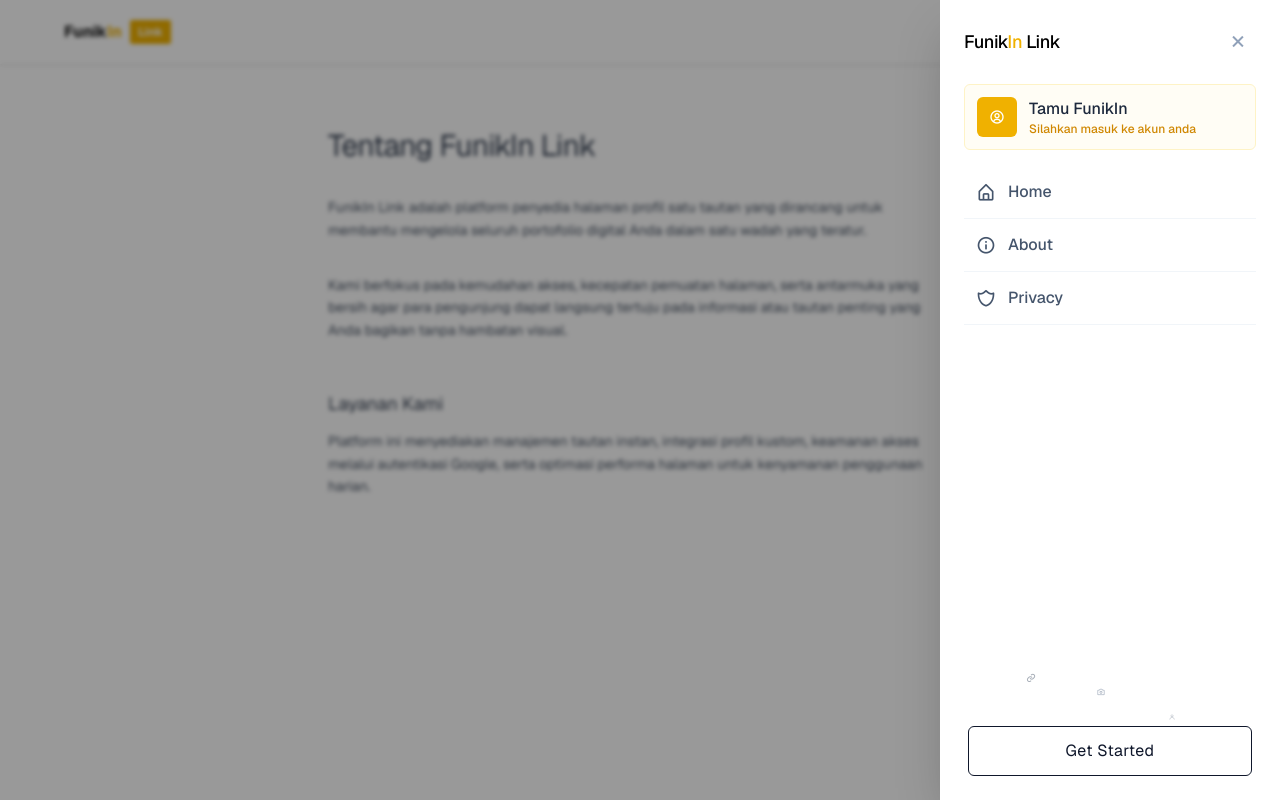
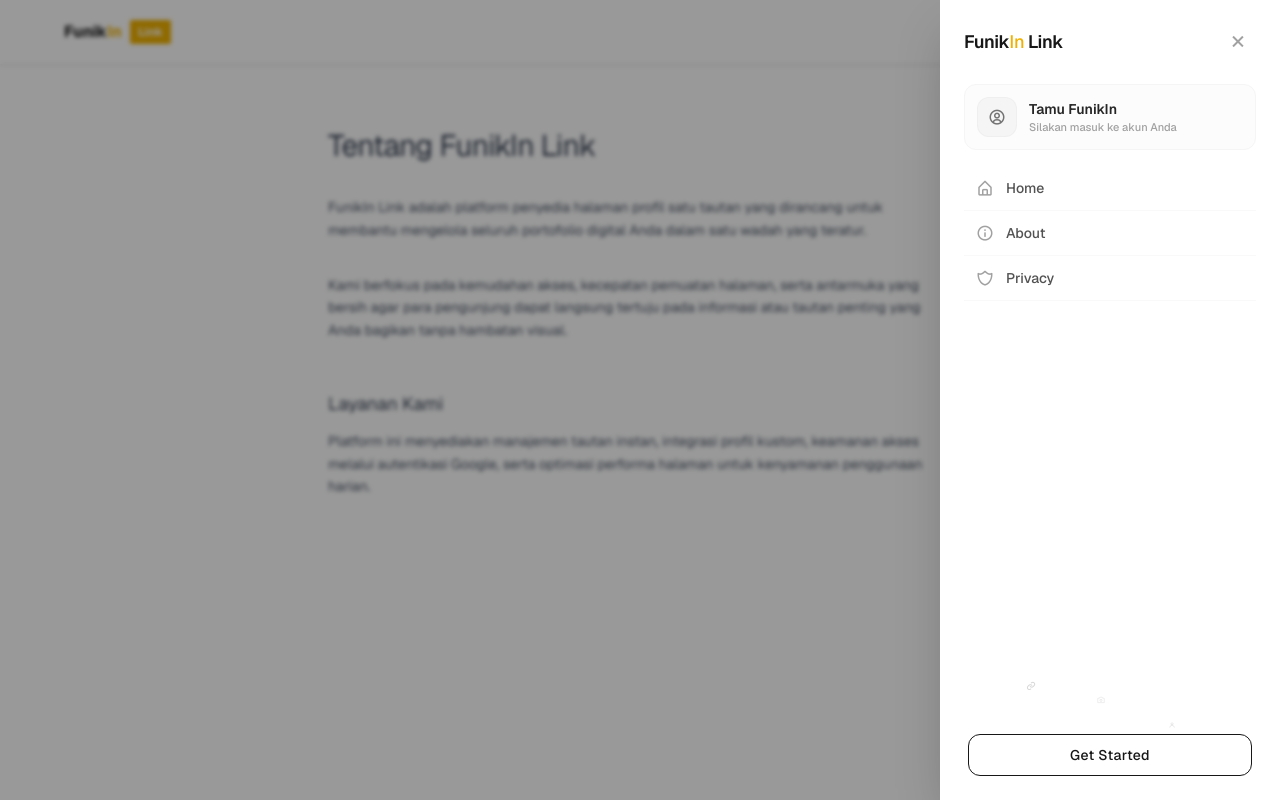
Before and after one commit to gedevalendra/FunikInLink, a Next.js app: page /About in a window 1280 px wide. Both pictures are taken after a click on the button 1196 px from the left and 32 px from the top of the page. Shown: the top 800 px of the page. Built offline with nearby package versions, Linux system fonts and the light colour scheme; no server answers.

Commit message:
update-otomatis

```diff
--- a/components/ui/sidebar.tsx
+++ b/components/ui/sidebar.tsx
@@ -1,7 +1,7 @@
 "use client";
 
+import { useState, useEffect } from "react";
 import Link from "next/link";
-import { useEffect } from "react";
 import { useSession, signOut } from "next-auth/react";
 
 interface SidebarProps {
@@ -9,18 +9,34 @@ interface SidebarProps {
   onClose: () => void;
 }
 
+// Subkomponen untuk mendeteksi gambar profil yang rusak/invalid
+function SidebarAvatar({ src, alt, fallbackText }: { src: string; alt: string; fallbackText: string }) {
+  const [hasError, setHasError] = useState(false);
+
+  if (!src || hasError) {
+    return (
+      <div className="w-10 h-10 rounded-xl bg-neutral-900 text-white font-medium flex items-center justify-center text-xs uppercase shrink-0 select-none">
+        {fallbackText.substring(0, 2)}
+      </div>
+    );
+  }
+
+  return (
+    <img
+      src={src}
+      alt={alt}
+      onError={() => setHasError(true)}
+      className="w-10 h-10 rounded-xl border border-neutral-200/60 object-cover shrink-0"
+    />
+  );
+}
+
 export default function Sidebar({ isOpen, onClose }: SidebarProps) {
   const { data: session } = useSession();
 
-  // Ambil data profile secara aman dan akurat dari database session rill
+  const userImage = session?.user?.image || "";
   const userName = (session?.user as any)?.name || session?.user?.name || "Pengguna";
-  const userImage = session?.user?.image || "";
-
-  // Ambil username asli jika ada di session, jika tidak ada, ekstrak dari email sebagai fallback aman
-  const userUsername =
-    (session?.user as any)?.username ||
-    session?.user?.email?.split("@")[0] ||
-    "user";
+  const userUsername = (session?.user as any)?.username || session?.user?.email?.split("@")[0] || "user";
 
   // Efek Mengunci Scroll Halaman Belakang ketika Sidebar Aktif/Terbuka
   useEffect(() => {
@@ -70,7 +86,7 @@ export default function Sidebar({ isOpen, onClose }: SidebarProps) {
 
       {/* Kontainer Sidebar */}
       <div
-        className={`fixed top-0 right-0 h-full w-[80%] max-w-[340px] bg-white shadow-2xl z-50 p-6 flex flex-col justify-between transition-transform duration-300 ease-in-out text-slate-800 ${
+        className={`fixed top-0 right-0 h-full w-[80%] max-w-[340px] bg-white shadow-2xl z-50 p-6 flex flex-col justify-between transition-transform duration-300 ease-in-out text-neutral-800 ${
           isOpen ? "translate-x-0" : "translate-x-full"
         }`}
       >
@@ -78,12 +94,12 @@ export default function Sidebar({ isOpen, onClose }: SidebarProps) {
         <div className="flex flex-col">
           {/* Tombol Close & Logo */}
           <div className="w-full flex items-center justify-between mb-6">
-            <span className="text-base sm:text-lg font-medium tracking-tight text-black">
-              Funik<span className="text-yellow-500">In</span> Link
+            <span className="text-base sm:text-lg font-semibold tracking-tight text-neutral-900">
+              Funik<span className="text-yellow-500 font-medium">In</span> Link
             </span>
             <button
               onClick={onClose}
-              className="p-1.5 flex cursor-pointer rounded-md text-slate-400 hover:bg-slate-100 hover:text-slate-600 active:scale-95 transition-all duration-150"
+              className="p-1.5 flex cursor-pointer rounded-xl text-neutral-400 hover:bg-neutral-50 hover:text-neutral-600 active:scale-95 transition-all duration-150"
             >
               <i className="bx bx-x text-2xl"></i>
             </button>
@@ -92,75 +108,71 @@ export default function Sidebar({ isOpen, onClose }: SidebarProps) {
           {/* KARTU PROFIL (Kondisional: Real User / Dummy User) */}
           {session ? (
             <div
-              className={`flex items-center gap-3 bg-slate-50 border border-slate-100 p-3 rounded-md mb-4 transition-all transform duration-300 ${
+              className={`flex items-center gap-3 bg-neutral-50/50 border border-neutral-200/60 p-3 rounded-xl mb-4 transition-all transform duration-300 ${
                 isOpen ? "translate-y-0 opacity-100" : "-translate-y-4 opacity-0"
               }`}
             >
-              {userImage ? (
-                <img src={userImage} alt={userName} className="w-10 h-10 rounded-md border border-slate-200 object-cover" />
-              ) : (
-                <div className="w-10 h-10 rounded-md bg-slate-800 text-white font-medium flex items-center justify-center text-xs uppercase shrink-0">
-                  {userName.substring(0, 2)}
-                </div>
-              )}
+              {/* Memakai subkomponen pengecekan gambar invalid */}
+              <SidebarAvatar src={userImage} alt={userName} fallbackText={userName} />
+
               <div className="min-w-0 flex-1">
-                <p className="font-medium text-sm sm:text-base text-slate-800 truncate">{userName}</p>
-                <p className="text-xs text-slate-400 font-mono truncate">@{userUsername}</p>
+                <p className="font-semibold text-sm text-neutral-800 truncate">{userName}</p>
+                <p className="text-xs text-neutral-400 font-mono truncate">@{userUsername}</p>
               </div>
             </div>
           ) : (
             <div
-              className={`flex items-center gap-3 bg-amber-50/50 border border-amber-100 p-3 rounded-md mb-4 transition-all transform duration-300 ${
+              className={`flex items-center gap-3 bg-neutral-50/50 border border-neutral-100 p-3 rounded-xl mb-4 transition-all transform duration-300 ${
                 isOpen ? "translate-y-0 opacity-100" : "-translate-y-4 opacity-0"
               }`}
             >
-              <div className="w-10 h-10 rounded-md bg-yellow-500 text-white flex items-center justify-center text-base shrink-0">
+              <div className="w-10 h-10 rounded-xl bg-neutral-100 border border-neutral-200/40 text-neutral-500 flex items-center justify-center text-lg shrink-0">
                 <i className="bx bx-user-circle"></i>
               </div>
               <div className="min-w-0">
-                <p className="font-medium text-sm sm:text-base text-slate-800 truncate">Tamu FunikIn</p>
-                <p className="text-xs text-yellow-600 font-medium truncate">Silahkan masuk ke akun anda</p>
+                <p className="font-semibold text-sm text-neutral-800 truncate">Tamu FunikIn</p>
+                <p className="text-[11px] text-neutral-400 font-medium truncate">Silakan masuk ke akun Anda</p>
               </div>
             </div>
           )}
 
-          {/* Daftar Navigasi Utama Ber-HR */}
-          <nav className="flex flex-col text-sm sm:text-base">
-            <div className="border-b border-slate-100">
+          {/* Daftar Navigasi Utama */}
+          <nav className="flex flex-col text-sm">
+            <div className="border-b border-neutral-100/60">
               <Link
                 href="/"
                 onClick={onClose}
-                className={`flex items-center gap-3 px-3 py-3.5 rounded-md font-medium text-slate-600 hover:bg-slate-50 hover:text-yellow-600 transition-all transform duration-300 ${
+                className={`flex items-center gap-3 px-3 py-3 rounded-xl font-medium text-neutral-600 hover:bg-neutral-50 hover:text-neutral-900 transition-all transform duration-300 ${
                   isOpen ? "translate-y-0 opacity-100 delay-[50ms]" : "-translate-y-4 opacity-0"
                 }`}
               >
-                <i className="bx bx-home-alt text-xl"></i>
+                <i className="bx bx-home-alt text-lg text-neutral-400"></i>
                 Home
               </Link>
             </div>
 
-            <div className="border-b border-slate-100">
+            <div className="border-b border-neutral-100/60">
               <Link
                 href="/About"
                 onClick={onClose}
-                className={`flex items-center gap-3 px-3 py-3.5 rounded-md font-medium text-slate-600 hover:bg-slate-50 hover:text-yellow-600 transition-all transform duration-300 ${
+                className={`flex items-center gap-3 px-3 py-3 rounded-xl font-medium text-neutral-600 hover:bg-neutral-50 hover:text-neutral-900 transition-all transform duration-300 ${
                   isOpen ? "translate-y-0 opacity-100 delay-[100ms]" : "-translate-y-4 opacity-0"
                 }`}
               >
-                <i className="bx bx-info-circle text-xl"></i>
+                <i className="bx bx-info-circle text-lg text-neutral-400"></i>
                 About
               </Link>
             </div>
 
-            <div className="border-b border-slate-100">
+            <div className="border-b border-neutral-100/60">
               <Link
                 href="/Privacy"
                 onClick={onClose}
-                className={`flex items-center gap-3 px-3 py-3.5 rounded-md font-medium text-slate-600 hover:bg-slate-50 hover:text-yellow-600 transition-all transform duration-300 ${
+                className={`flex items-center gap-3 px-3 py-3 rounded-xl font-medium text-neutral-600 hover:bg-neutral-50 hover:text-neutral-900 transition-all transform duration-300 ${
                   isOpen ? "translate-y-0 opacity-100 delay-[150ms]" : "-translate-y-4 opacity-0"
                 }`}
               >
-                <i className="bx bx-shield-alt-2 text-xl"></i>
+                <i className="bx bx-shield-alt-2 text-lg text-neutral-400"></i>
                 Privacy
               </Link>
             </div>
@@ -168,44 +180,43 @@ export default function Sidebar({ isOpen, onClose }: SidebarProps) {
             {/* Menu Akun Tambahan */}
             {session && (
               <>
-                <div className="border-b border-slate-100">
+                <div className="border-b border-neutral-100/60">
                   <Link
                     href={`/${userUsername}`}
                     onClick={onClose}
-                    className={`flex items-center gap-3 px-3 py-3.5 rounded-md font-medium text-slate-600 hover:bg-slate-50 hover:text-yellow-600 transition-all transform duration-300 ${
+                    className={`flex items-center gap-3 px-3 py-3 rounded-xl font-medium text-neutral-600 hover:bg-neutral-50 hover:text-neutral-900 transition-all transform duration-300 ${
                       isOpen ? "translate-y-0 opacity-100 delay-[200ms]" : "-translate-y-4 opacity-0"
                     }`}
                   >
-                    <i className="bx bx-user text-xl"></i>
+                    <i className="bx bx-user text-lg text-neutral-400"></i>
                     Profile Saya
                   </Link>
                 </div>
 
-                {/* MENU BARU: KERANJANG */}
-                <div className="border-b border-slate-100">
+                <div className="border-b border-neutral-100/60">
                   <Link
                     href={`/${userUsername}/chart`}
                     onClick={onClose}
-                    className={`flex items-center gap-3 px-3 py-3.5 rounded-md font-medium text-slate-600 hover:bg-slate-50 hover:text-yellow-600 transition-all transform duration-300 ${
+                    className={`flex items-center gap-3 px-3 py-3 rounded-xl font-medium text-neutral-600 hover:bg-neutral-50 hover:text-neutral-900 transition-all transform duration-300 ${
                       isOpen ? "translate-y-0 opacity-100 delay-[220ms]" : "-translate-y-4 opacity-0"
                     }`}
                   >
-                    <i className="bx bx-cart text-xl"></i>
+                    <i className="bx bx-cart text-lg text-neutral-400"></i>
                     Keranjang Belanja
                   </Link>
                 </div>
 
-                {/* MENU ADMIN PANEL AKTIF */}
+                {/* MENU ADMIN PANEL */}
                 {(session.user as any)?.role === "admin" && (
-                  <div className="border-b border-slate-100">
+                  <div className="border-b border-neutral-100/60">
                     <Link
                       href="/admin"
                       onClick={onClose}
-                      className={`flex items-center gap-3 px-3 py-3.5 rounded-md font-medium text-slate-600 hover:bg-slate-50 hover:text-red-600 transition-all transform duration-300 ${
+                      className={`flex items-center gap-3 px-3 py-3 rounded-xl font-medium text-neutral-600 hover:bg-neutral-50 hover:text-neutral-900 transition-all transform duration-300 ${
                         isOpen ? "translate-y-0 opacity-100 delay-[240ms]" : "-translate-y-4 opacity-0"
                       }`}
                     >
-                      <i className="bx bx-grid-alt text-xl text-red-500"></i>
+                      <i className="bx bx-grid-alt text-lg text-neutral-400"></i>
                       Admin Panel
                     </Link>
                   </div>
@@ -215,16 +226,15 @@ export default function Sidebar({ isOpen, onClose }: SidebarProps) {
           </nav>
         </div>
 
-        {/* BAGIAN BAWAH: Tombol Utama Dinamis dengan Animasi Loop */}
+        {/* BAGIAN BAWAH: Tombol Keluar / Masuk */}
         <div className="w-full mt-6 relative px-1">
           {session ? (
             <div className="relative group w-full">
-              {/* Efek Icon Beterbangan di atas tombol merah */}
               <div className="absolute -top-4 inset-x-0 h-10 pointer-events-none overflow-visible z-20">
-                <i className="bx bx-heart icon-fly text-red-500 text-xs" style={{ left: '15%', animationDuration: '2.5s', animationDelay: '0s' }}></i>
-                <i className="bx bx-link-alt icon-fly text-rose-400 text-[10px]" style={{ left: '35%', animationDuration: '3.2s', animationDelay: '0.6s' }}></i>
-                <i className="bx bxs-star icon-fly text-red-600 text-[10px]" style={{ left: '55%', animationDuration: '2.8s', animationDelay: '1.2s' }}></i>
-                <i className="bx bx-message-rounded icon-fly text-rose-500 text-[10px]" style={{ left: '80%', animationDuration: '3.5s', animationDelay: '0.3s' }}></i>
+                <i className="bx bx-heart icon-fly text-neutral-400 text-xs" style={{ left: '15%', animationDuration: '2.5s', animationDelay: '0s' }}></i>
+                <i className="bx bx-link-alt icon-fly text-neutral-300 text-[10px]" style={{ left: '35%', animationDuration: '3.2s', animationDelay: '0.6s' }}></i>
+                <i className="bx bxs-star icon-fly text-neutral-400 text-[10px]" style={{ left: '55%', animationDuration: '2.8s', animationDelay: '1.2s' }}></i>
+                <i className="bx bx-message-rounded icon-fly text-neutral-300 text-[10px]" style={{ left: '80%', animationDuration: '3.5s', animationDelay: '0.3s' }}></i>
               </div>
 
               <button
@@ -232,27 +242,26 @@ export default function Sidebar({ isOpen, onClose }: SidebarProps) {
                   signOut({ callbackUrl: "/" });
                   onClose();
                 }}
-                className={`w-full flex items-center justify-center gap-2 font-normal bg-gradient-to-r from-red-600 via-rose-600 to-red-700 animate-gradient-shift text-white py-3 rounded-md text-sm sm:text-base tracking-wide transition-all transform duration-300 ${
+                className={`w-full flex items-center justify-center gap-2 font-medium bg-neutral-900 text-white py-2.5 rounded-xl text-xs sm:text-sm tracking-wide transition-all transform duration-300 hover:bg-neutral-800 active:scale-95 ${
                   isOpen ? "translate-y-0 opacity-100 delay-[300ms]" : "-translate-y-4 opacity-0"
                 }`}
               >
-                <i className="bx bx-log-out text-base animate-pulse"></i>
+                <i className="bx bx-log-out text-sm"></i>
                 Keluar Akun
               </button>
             </div>
           ) : (
             <div className="relative group w-full">
-              {/* Efek Icon Beterbangan di atas tombol outline hitam */}
               <div className="absolute -top-4 inset-x-0 h-10 pointer-events-none overflow-visible z-20">
-                <i className="bx bx-link icon-fly text-slate-700 text-xs" style={{ left: '20%', animationDuration: '3s', animationDelay: '0.2s' }}></i>
-                <i className="bx bx-camera icon-fly text-slate-500 text-[10px]" style={{ left: '45%', animationDuration: '2.4s', animationDelay: '0s' }}></i>
-                <i className="bx bx-user icon-fly text-slate-600 text-[10px]" style={{ left: '70%', animationDuration: '3.6s', animationDelay: '0.8s' }}></i>
+                <i className="bx bx-link icon-fly text-neutral-400 text-xs" style={{ left: '20%', animationDuration: '3s', animationDelay: '0.2s' }}></i>
+                <i className="bx bx-camera icon-fly text-neutral-300 text-[10px]" style={{ left: '45%', animationDuration: '2.4s', animationDelay: '0s' }}></i>
+                <i className="bx bx-user icon-fly text-neutral-400 text-[10px]" style={{ left: '70%', animationDuration: '3.6s', animationDelay: '0.8s' }}></i>
               </div>
 
               <Link
                 href="/registrasi"
                 onClick={onClose}
-                className={`w-full block text-center font-normal bg-transparent text-slate-900 border border-slate-900 py-3 rounded-md text-sm sm:text-base tracking-wide transition-all transform duration-300 ${
+                className={`w-full block text-center font-medium bg-transparent text-neutral-900 border border-neutral-900 py-2.5 rounded-xl text-xs sm:text-sm tracking-wide transition-all transform duration-300 hover:bg-neutral-50 active:scale-95 ${
                   isOpen ? "translate-y-0 opacity-100 delay-[200ms]" : "-translate-y-4 opacity-0"
                 }`}
               >
```
